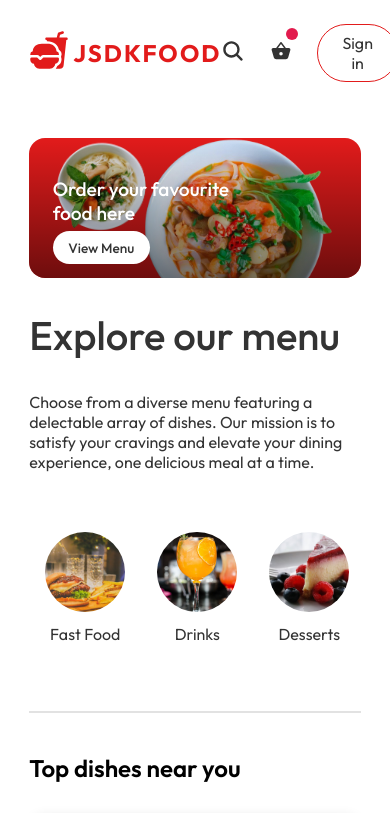
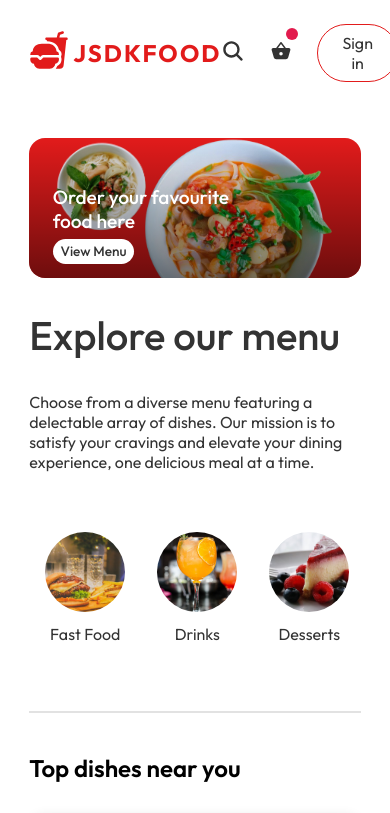
Before and after one commit to Bewjsdk/jsdk-food-delivery, a React (Vite) app: page / in a window 390 px wide. Shown: the top 813 px of the page. Built offline with nearby package versions, Linux system fonts and the light colour scheme; grey boxes are pictures that could not be loaded.

Commit message:
modify header responsive

```diff
--- a/src/components/Header/header.module.css
+++ b/src/components/Header/header.module.css
@@ -83,20 +83,20 @@
 /* screen < 1150px */
 @media (max-width: 1150px) {
   .headerContent {
-    max-width: 45%;
+    max-width: 50%;
   }
 }
 
 /* screen < 870px */
 @media (max-width: 870px) {
   .headerContent {
-    max-width: 65%;
+    max-width: 55%;
     & > p {
       display: none;
     }
 
     & > button {
-      padding: 2vw 4vw;
+      padding: 1vw 2vw;
     }
   }
 }
```
